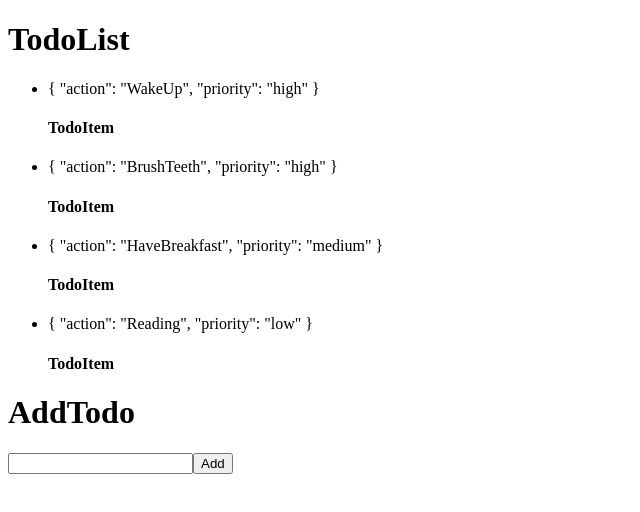
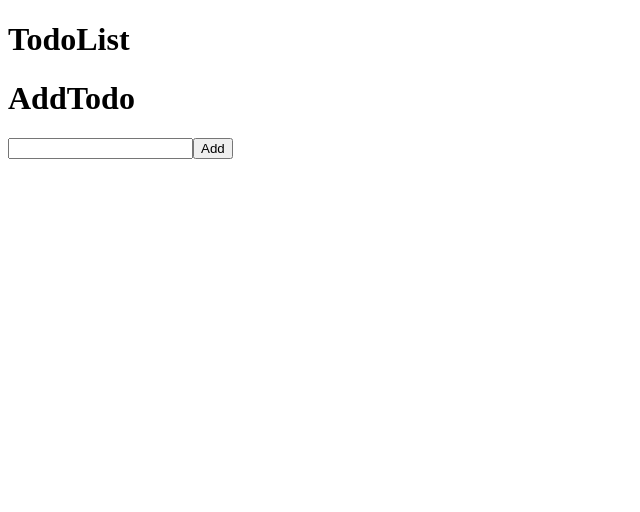
Before and after one commit to AndriiKosaniak/vue-components-practice, a Vue app: page / in a window 1280 px wide. Shown: the top 512 px of the page, without its empty margins (0-640 px from the left). Built offline with nearby package versions, Linux system fonts and the light colour scheme.

Commit message:
Update App.vue

```diff
--- a/src/App.vue
+++ b/src/App.vue
@@ -24,24 +24,7 @@ export default {
 
   data() {
     return {
-      toDoList: [
-        {
-          action: 'WakeUp',
-          priority: 'high'
-        },
-        {
-          action: 'BrushTeeth',
-          priority: 'high'
-        },
-        {
-          action: 'HaveBreakfast',
-          priority: 'medium'
-        },
-        {
-          action: 'Reading',
-          priority: 'low'
-        }
-      ]
+      toDoList: []
     }
   },
 
```
